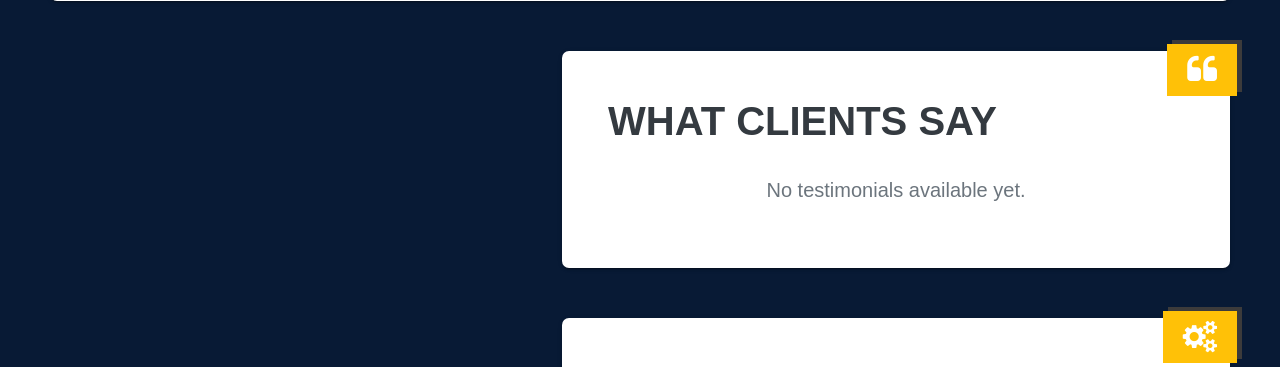
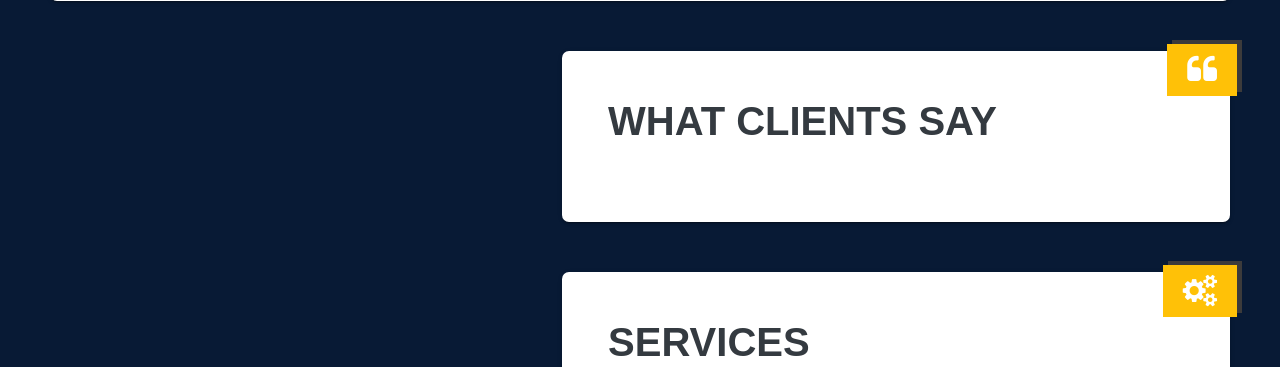
Before and after one commit to KalimeroMK/portfolio, a Laravel app: template resources/views/index.blade.php in a window 1280 px wide. Shown: the part 2132-2499 px from the top of the page. Run offline with Laravel 12, Linux system fonts and the light colour scheme; the template is opened without the code that fills it, so the values that code supplies are empty; some libraries are stand-ins or nearby versions.

Commit message:
Simplify Testimonials section: copy exact Services structure with foreach
- Remove if/else check, use direct foreach
- Keep exact same HTML structure as Services
- Only change is foreach loop for testimonials data

```diff
--- a/resources/views/index.blade.php
+++ b/resources/views/index.blade.php
@@ -375,7 +375,6 @@
                     What Clients Say
                 </h2>
                 <div class="row justify-content-md-center text-center bs d-flex flex-wrap">
-                    @if($testimonials->count() > 0)
                     @foreach($testimonials as $testimonial)
                         <div class="card-wrapper col-12 col-lg-6 col-md-6 mb-3 bs d-flex">
                             <div class="card p-4 bs">
@@ -394,11 +393,6 @@
                             </div>
                         </div>
                     @endforeach
-                    @else
-                        <div class="col-md-12 section-content">
-                            <p class="text-muted">No testimonials available yet.</p>
-                        </div>
-                    @endif
                 </div>
             </section>
             <!--        ########### TESTIMONIALS SECTION END ##################-->
```
Lines whose indentation alone changed are shown as unchanged.
